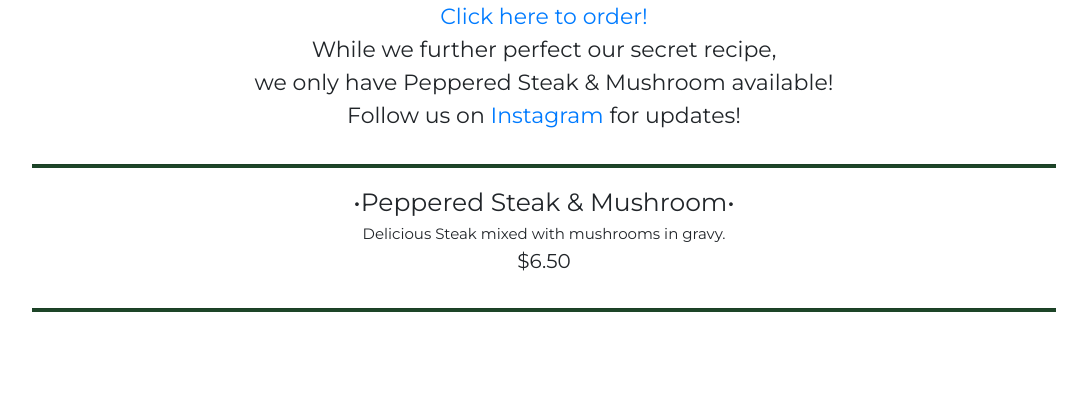
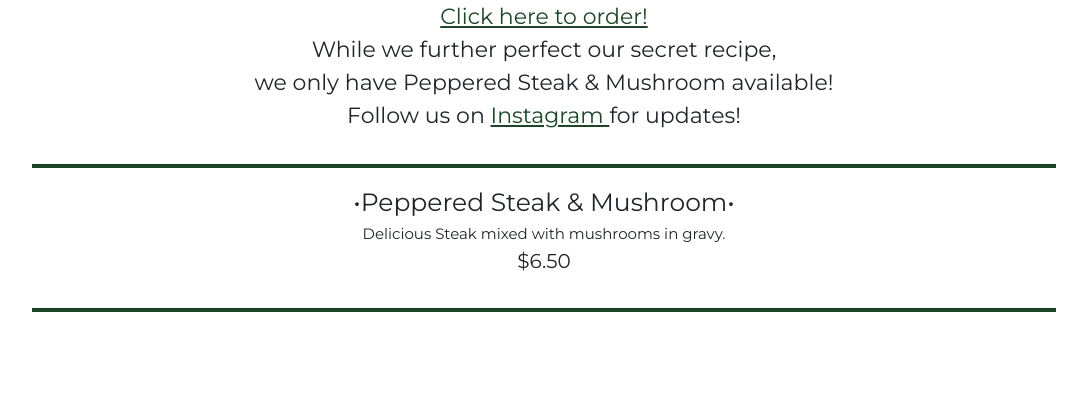
Before and after one commit to cnridley/canmore-pie-and-sell, a Django app: page /menu/ in a window 1280 px wide. Shown: the part 246-666 px from the top of the page, without its empty margins (96-1183 px from the left). Run offline with Django 3.2, Linux system fonts and the light colour scheme; data comes from the database, SQL or seed files in the repository; some libraries are stand-ins or nearby versions.

Commit message:
matched a tag styles to rest of site

```diff
--- a/static/css/base.css
+++ b/static/css/base.css
@@ -1,5 +1,14 @@
 body {
     font-family: 'Montserrat', sans-serif;
+}
+
+a {
+    text-decoration: underline;
+    color: #1d4528;
+}
+
+a:hover {
+    color: black;
 }
 
 /*-- BASE.HTML --*/
```
